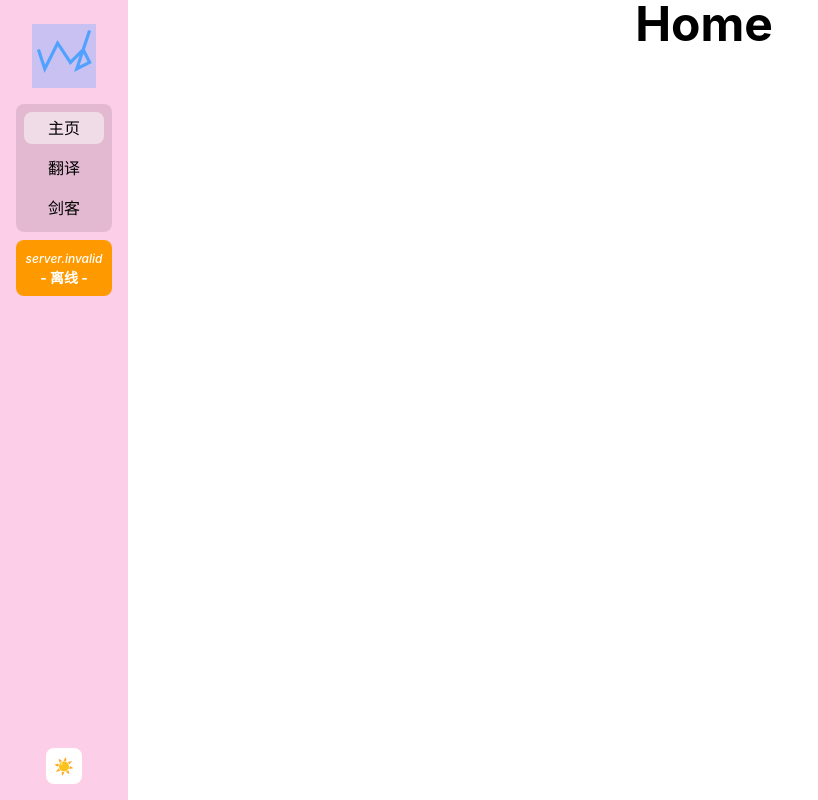
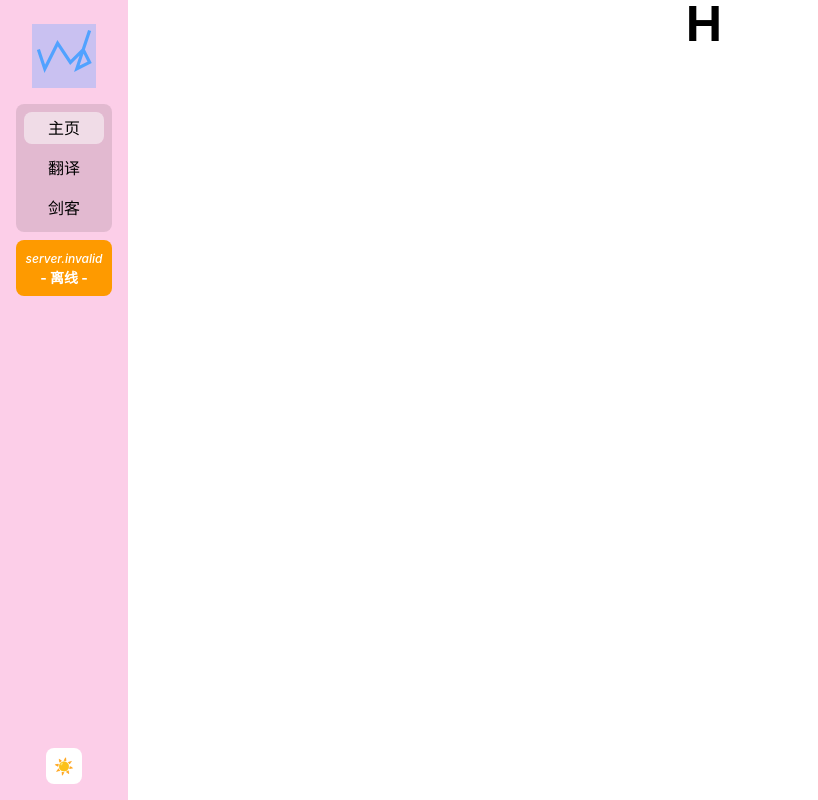
Before and after one commit to coluh/coluh.github.io, a React (Vite) app in the folder fe/: page / in a window 1280 px wide. Shown: the whole page, without its empty margins (0-818 px from the left). Built offline with nearby package versions, Linux system fonts and the light colour scheme; no server answers.

Commit message:
update home page

```diff
--- a/fe/src/pages/Home.tsx
+++ b/fe/src/pages/Home.tsx
@@ -1,7 +1,7 @@
 export default function Home() {
   return (
     <div className="flex flex-col items-center justify-center gap-4">
-      <h1 className="text-5xl font-bold">Home</h1>
+      <h1 className="text-5xl font-bold">H</h1>
     </div>
   );
 }
```
Also changed, not shown: 1 other file (tests, documents, lock files or other folders).
